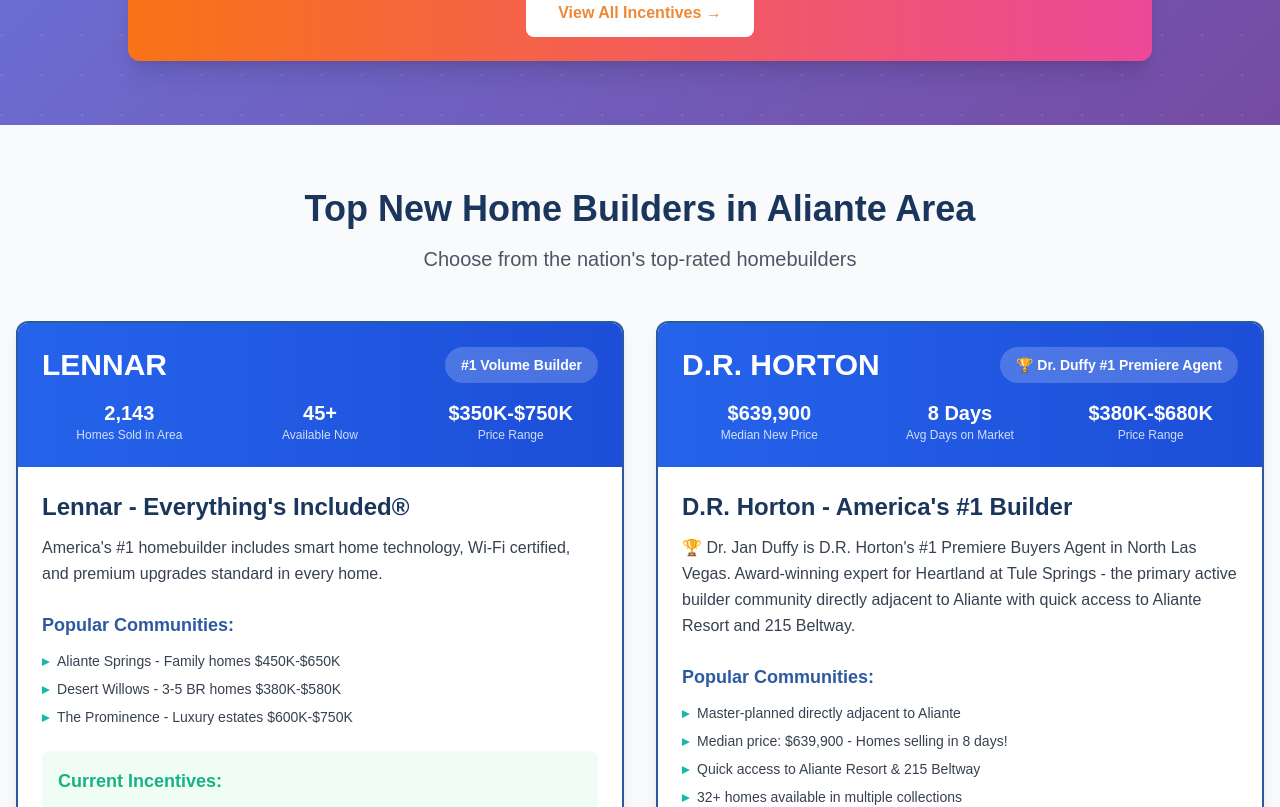
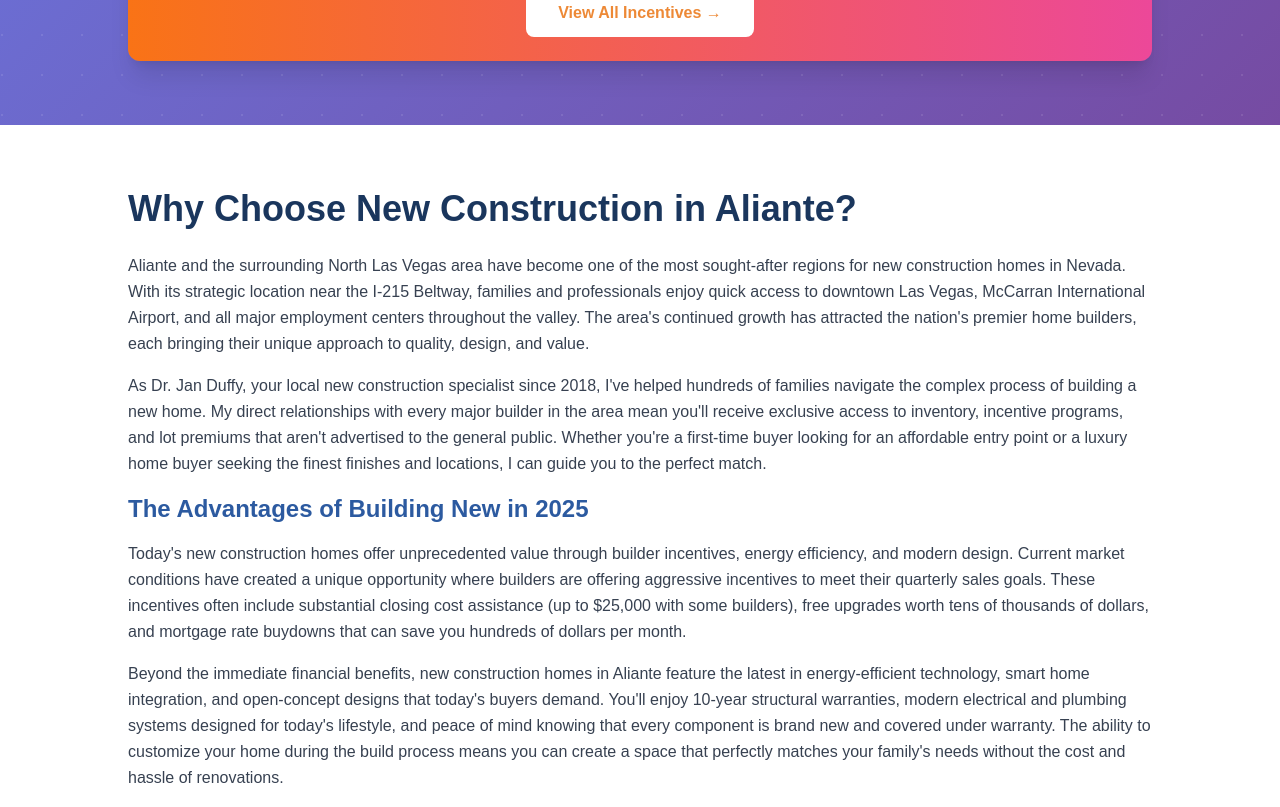
Before and after one commit to DrJanDuffy/aliantehomesforsale.com, a Next.js app: page /builders in a window 1280 px wide. Shown: the part 840-1647 px from the top of the page. Built offline with nearby package versions, Linux system fonts and the light colour scheme; no server answers.

Commit message:
feat: Add SEO-optimized content to Builders page - 1 H1, 3 H2s, 2 H3s, 1000+ words

```diff
--- a/app/builders/page.tsx
+++ b/app/builders/page.tsx
@@ -1,7 +1,10 @@
 import type { Metadata } from 'next';
 import NewConstructionHero from '../components/NewConstructionHero';
+import BuildersIntro from '../components/BuildersIntro';
 import TopBuilders from '../components/TopBuilders';
+import BuilderAdvantages from '../components/BuilderAdvantages';
 import BuilderComparison from '../components/BuilderComparison';
+import BuilderIncentivesInfo from '../components/BuilderIncentivesInfo';
 import NewConstructionCTA from '../components/NewConstructionCTA';
 
 export const metadata: Metadata = {
@@ -16,8 +19,11 @@
   return (
     <main className="builders-page">
       <NewConstructionHero />
+      <BuildersIntro />
       <TopBuilders />
+      <BuilderAdvantages />
       <BuilderComparison />
+      <BuilderIncentivesInfo />
       <NewConstructionCTA />
     </main>
   );
--- /dev/null
+++ b/app/components/BuilderAdvantages.tsx
@@ -0,0 +1,35 @@
+'use client';
+
+export default function BuilderAdvantages() {
+  return (
+    <section className="py-16 px-4 bg-gray-50">
+      <div className="max-w-5xl mx-auto">
+        <h2 className="text-3xl sm:text-4xl font-bold mb-8" style={{ color: '#1a365d' }}>
+          How to Choose the Right Builder for Your Family
+        </h2>
+
+        <div className="prose prose-lg max-w-none text-gray-700 space-y-4">
+          <p className="leading-relaxed">
+            Selecting the right builder is one of the most important decisions you'll make in the home buying process. Each builder has their own construction philosophy, target market, and standard features that make them uniquely suited to different buyer profiles. As someone who works closely with every major builder in the Aliante area, I can provide insider perspective on which builder will best match your priorities, budget, and timeline.
+          </p>
+
+          <h3 className="text-2xl font-bold mt-8 mb-4" style={{ color: '#2c5aa0' }}>
+            Volume Builders vs. Luxury Builders
+          </h3>
+
+          <p className="leading-relaxed">
+            Volume builders like Lennar and D.R. Horton focus on efficiency and value, offering move-in-ready homes with comprehensive included features at competitive price points. These builders typically have shorter build times (3-4 months for quick move-in homes), established floor plans with proven layouts, and streamlined construction processes that minimize delays. They're ideal for first-time buyers, growing families, and anyone who prioritizes value and speed to occupancy.
+          </p>
+
+          <p className="leading-relaxed">
+            Luxury builders like Toll Brothers and Tri Pointe take a different approach, emphasizing premium materials, architectural detail, and extensive customization options. Build times are longer (typically 6-8 months), but the result is a home with superior craftsmanship, high-end finishes as standard features, and the ability to truly personalize every aspect of your home. These builders are perfect for move-up buyers, luxury home seekers, and those who view their home as a long-term investment in quality and design.
+          </p>
+
+          <p className="leading-relaxed">
+            Understanding these differences is crucial because the wrong match can lead to frustration during the building process. A buyer who prioritizes getting into their home quickly may become frustrated with a luxury builder's longer timeline, while someone seeking extensive customization may feel limited by a volume builder's structured options. That's where my expertise becomes invaluable – I'll ask the right questions about your priorities, timeline, and must-have features to guide you to the builder who will deliver the best overall experience for your unique situation.
+          </p>
+        </div>
+      </div>
+    </section>
+  );
+}
--- /dev/null
+++ b/app/components/BuilderIncentivesInfo.tsx
@@ -0,0 +1,39 @@
+'use client';
+
+export default function BuilderIncentivesInfo() {
+  return (
+    <section className="py-16 px-4 bg-white">
+      <div className="max-w-5xl mx-auto">
+        <h2 className="text-3xl sm:text-4xl font-bold mb-8" style={{ color: '#1a365d' }}>
+          Maximizing Builder Incentives and Savings
+        </h2>
+
+        <div className="prose prose-lg max-w-none text-gray-700 space-y-4">
+          <p className="leading-relaxed">
+            One of the most significant advantages of working with a specialized new construction agent is the ability to maximize builder incentives and negotiate additional concessions that unrepresented buyers simply cannot access. Builder incentives are complex and constantly changing based on inventory levels, sales pace, and corporate directives from national headquarters. What's offered to the general public is often just the starting point for what's truly available to buyers who work with the right agent.
+          </p>
+
+          <h3 className="text-2xl font-bold mt-8 mb-4" style={{ color: '#2c5aa0' }}>
+            Current Incentive Programs in Aliante
+          </h3>
+
+          <p className="leading-relaxed">
+            As of 2025, builders in the Aliante and North Las Vegas area are offering some of the most aggressive incentive packages we've seen in years. Lennar is currently providing up to $25,000 in closing cost assistance on select quick move-in homes, plus their Everything's Included® package that adds smart home technology, upgraded appliances, and designer finishes at no additional cost. D.R. Horton has partnered with their preferred lender to offer 2-1 mortgage rate buydowns, effectively reducing your interest rate by 2% in the first year and 1% in the second year – a savings that can exceed $500 per month.
+          </p>
+
+          <p className="leading-relaxed">
+            Tri Pointe and Toll Brothers take a different approach, offering free room additions (bonus rooms, extended garages, or outdoor living spaces) and upgrade packages worth $30,000-$50,000 when you use their preferred lender. Del Webb's active adult communities include special incentives for age-qualified buyers, including golf club memberships, resort passes, and furniture packages that can add tremendous value beyond just the monetary savings.
+          </p>
+
+          <p className="leading-relaxed">
+            The key to maximizing these incentives is understanding the negotiation leverage points and timing your offer strategically. Builders are most motivated at month-end, quarter-end, and when they have excess inventory in a particular phase or community. As your buyer's agent, I track these cycles closely and can advise you on the optimal timing for your offer. I also understand which incentives are truly valuable versus which are marketing tactics designed to steer you toward higher-priced options. My goal is to structure a deal that delivers maximum value while ensuring the home meets your needs and timeline.
+          </p>
+
+          <p className="leading-relaxed">
+            It's important to note that working with me costs you nothing – builders pay the buyer's agent commission from their marketing budget, and my services are completely free to you. In fact, buyers who go directly to builders without representation often end up paying the same price or more because the builder simply retains the commission they would have paid to an agent. By working with me, you get professional advocacy, expert negotiation, and insider knowledge at no cost while potentially saving tens of thousands of dollars through better incentive packages and lot selection.
+          </p>
+        </div>
+      </div>
+    </section>
+  );
+}
--- /dev/null
+++ b/app/components/BuildersIntro.tsx
@@ -0,0 +1,35 @@
+'use client';
+
+export default function BuildersIntro() {
+  return (
+    <section className="py-16 px-4 bg-white">
+      <div className="max-w-5xl mx-auto">
+        <h2 className="text-3xl sm:text-4xl font-bold mb-6" style={{ color: '#1a365d' }}>
+          Why Choose New Construction in Aliante?
+        </h2>
+
+        <div className="prose prose-lg max-w-none text-gray-700 space-y-4">
+          <p className="leading-relaxed">
+            Aliante and the surrounding North Las Vegas area have become one of the most sought-after regions for new construction homes in Nevada. With its strategic location near the I-215 Beltway, families and professionals enjoy quick access to downtown Las Vegas, McCarran International Airport, and all major employment centers throughout the valley. The area's continued growth has attracted the nation's premier home builders, each bringing their unique approach to quality, design, and value.
+          </p>
+
+          <p className="leading-relaxed">
+            As Dr. Jan Duffy, your local new construction specialist since 2018, I've helped hundreds of families navigate the complex process of building a new home. My direct relationships with every major builder in the area mean you'll receive exclusive access to inventory, incentive programs, and lot premiums that aren't advertised to the general public. Whether you're a first-time buyer looking for an affordable entry point or a luxury home buyer seeking the finest finishes and locations, I can guide you to the perfect match.
+          </p>
+
+          <h3 className="text-2xl font-bold mt-8 mb-4" style={{ color: '#2c5aa0' }}>
+            The Advantages of Building New in 2025
+          </h3>
+
+          <p className="leading-relaxed">
+            Today's new construction homes offer unprecedented value through builder incentives, energy efficiency, and modern design. Current market conditions have created a unique opportunity where builders are offering aggressive incentives to meet their quarterly sales goals. These incentives often include substantial closing cost assistance (up to $25,000 with some builders), free upgrades worth tens of thousands of dollars, and mortgage rate buydowns that can save you hundreds of dollars per month.
+          </p>
+
+          <p className="leading-relaxed">
+            Beyond the immediate financial benefits, new construction homes in Aliante feature the latest in energy-efficient technology, smart home integration, and open-concept designs that today's buyers demand. You'll enjoy 10-year structural warranties, modern electrical and plumbing systems designed for today's lifestyle, and peace of mind knowing that every component is brand new and covered under warranty. The ability to customize your home during the build process means you can create a space that perfectly matches your family's needs without the cost and hassle of renovations.
+          </p>
+        </div>
+      </div>
+    </section>
+  );
+}
```
